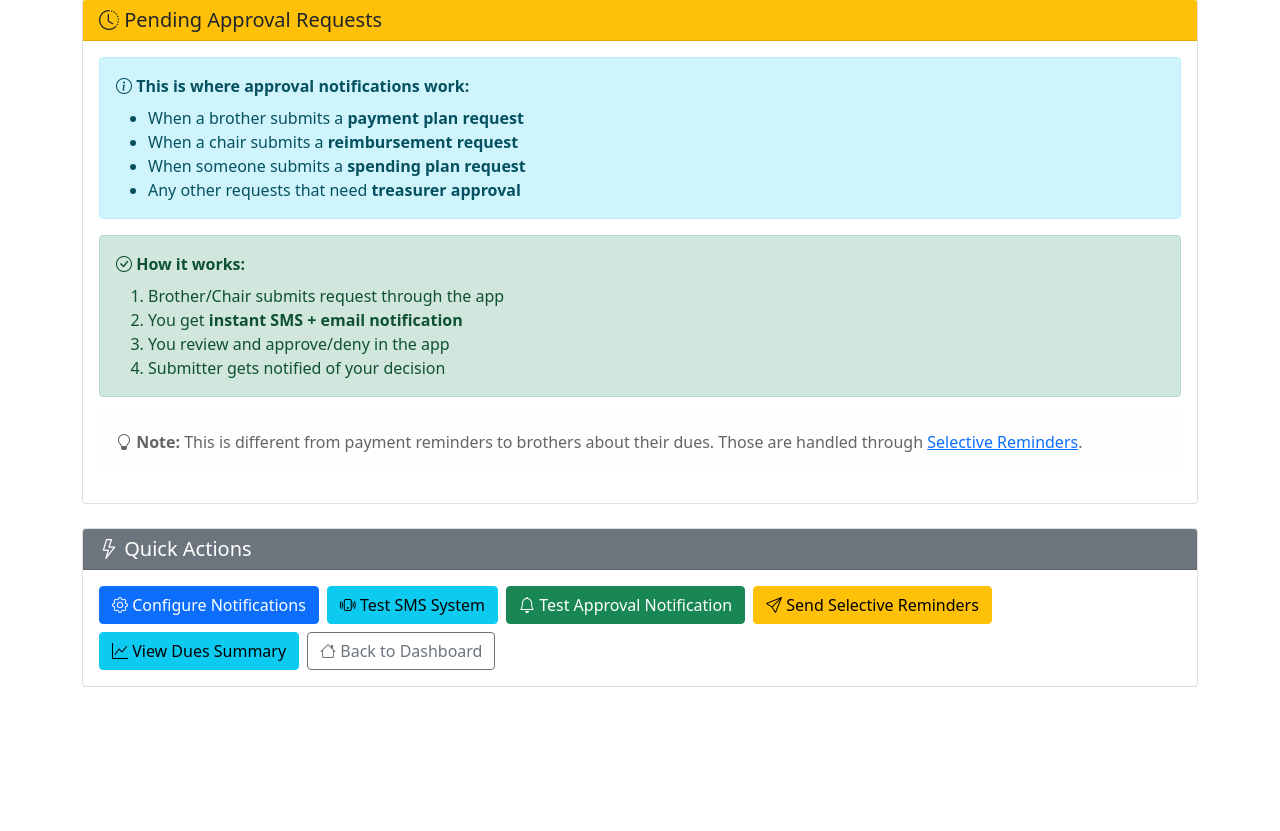
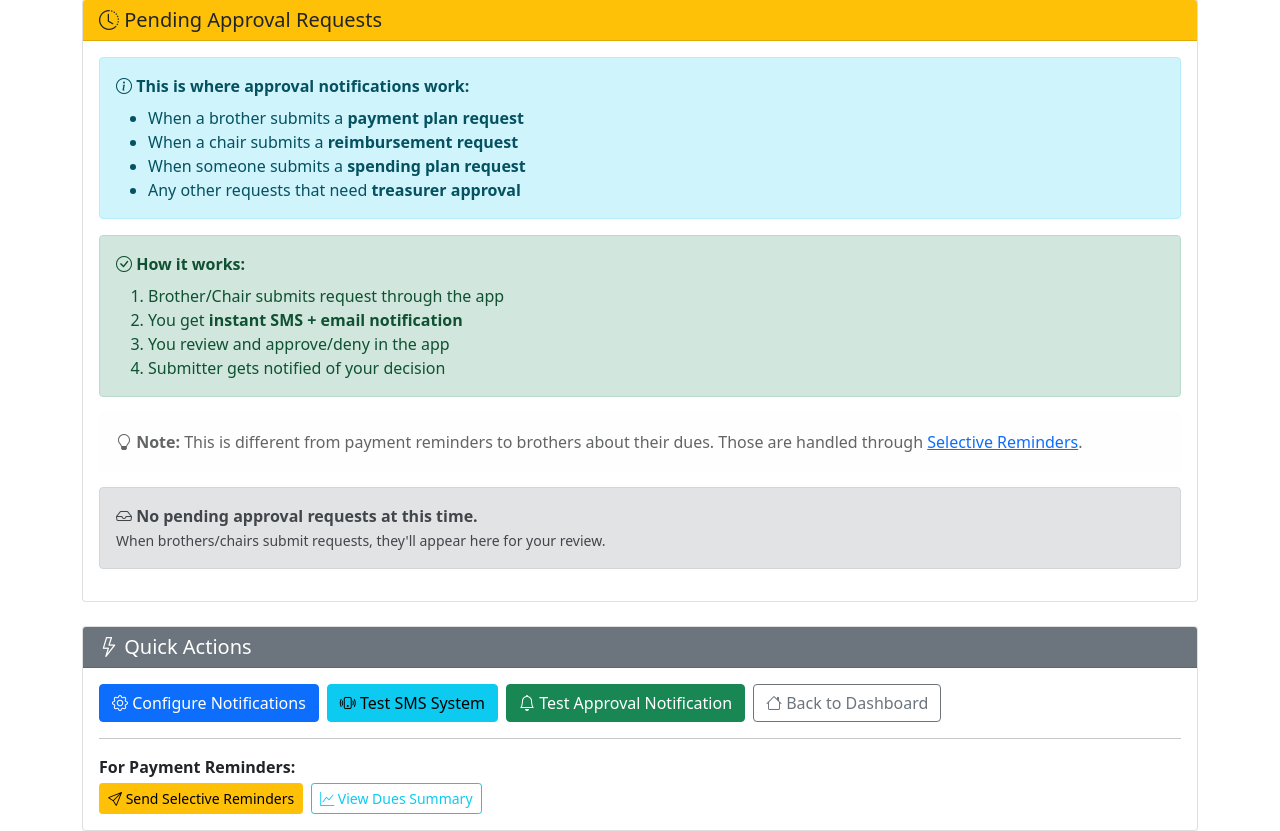
Before and after one commit to jhuphidelts-dot/frat-treasurer-app, a Flask app: page /notifications in a window 1280 px wide. Shown: the part 448-1279 px from the top of the page. Before the commit the page ends 1135 px from the top, so only its background shows below. Run offline with Flask 3, Linux system fonts and the light colour scheme; a user stored in the database is signed in; some libraries are stand-ins or nearby versions.

Commit message:
Remove outstanding balances from notifications dashboard
🎯 Clean Separation:
- Removed all outstanding balance logic from notifications dashboard
- Notifications dashboard now focused ONLY on approval requests
- Outstanding balances handled in selective reminders (where they belong)

🧹 Cleaner Interface:
- No more members with outstanding balances shown in notifications
- Added placeholder for future pending approval requests
- Separated payment reminders to bottom section with smaller buttons
- Focus is clearly on approval requests vs payment collection

📋 What Notifications Dashboard Shows Now:
- Email/SMS configuration status
- How approval notifications work (explanation)
- Test buttons for approval notification system
- Placeholder for pending requests (when they exist)
- Links to payment reminders (separate section)

✅ Perfect Separation:
- Notifications = Approval requests that need treasurer action
- Reminders = Brothers who owe money (handled elsewhere)

```diff
--- a/app.py
+++ b/app.py
@@ -1885,23 +1885,7 @@ def test_approval_notification():
 @app.route('/notifications')
 @require_auth
 def notifications_dashboard():
-    """Simple notifications dashboard"""
-    # Get recent reminders sent
-    recent_reminders = []
-
-    # Get members with outstanding balances for potential reminders
-    members_need_reminder = []
-    for member_id, member in treasurer_app.members.items():
-        balance = treasurer_app.get_member_balance(member_id)
-        if balance > 0:
-            members_need_reminder.append({
-                'id': member_id,
-                'name': member.name,
-                'balance': balance,
-                'contact': member.contact,
-                'contact_type': member.contact_type
-            })
-
+    """Notifications dashboard for approval requests"""
     # Check notification configuration status
     config = treasurer_app.treasurer_config
     email_configured = bool(config.smtp_username and config.smtp_password)
@@ -1914,9 +1898,11 @@ def notifications_dashboard():
         'treasurer_phone': config.phone
     }
 
+    # TODO: In the future, you could add pending approval requests here
+    # For example:
+    # pending_requests = get_pending_approval_requests()
+
     return render_template('notifications_dashboard.html',
-                         members_need_reminder=members_need_reminder,
-                         recent_reminders=recent_reminders,
                          notification_status=notification_status)
 
 @app.route('/ai_assistant', methods=['GET', 'POST'])
--- a/templates/notifications_dashboard.html
+++ b/templates/notifications_dashboard.html
@@ -116,6 +116,15 @@
                             <strong>Note:</strong> This is different from payment reminders to brothers about their dues.
                             Those are handled through <a href="{{ url_for('selective_reminders') }}">Selective Reminders</a>.
                         </div>
+
+                        <!-- Future: This is where pending approval requests will appear -->
+                        <div class="mt-3">
+                            <div class="alert alert-secondary">
+                                <i class="bi bi-inbox"></i>
+                                <strong>No pending approval requests at this time.</strong>
+                                <br><small>When brothers/chairs submit requests, they'll appear here for your review.</small>
+                            </div>
+                        </div>
                     </div>
                 </div>
             </div>
@@ -139,14 +148,20 @@
                             <a href="{{ url_for('test_approval_notification') }}" class="btn btn-success">
                                 <i class="bi bi-bell"></i> Test Approval Notification
                             </a>
-                            <a href="{{ url_for('selective_reminders') }}" class="btn btn-warning">
+                            <a href="{{ url_for('index') }}" class="btn btn-outline-secondary">
+                                <i class="bi bi-house"></i> Back to Dashboard
+                            </a>
+                        </div>
+
+                        <hr class="my-3">
+
+                        <p class="mb-1"><strong>For Payment Reminders:</strong></p>
+                        <div class="d-flex flex-wrap gap-2">
+                            <a href="{{ url_for('selective_reminders') }}" class="btn btn-warning btn-sm">
                                 <i class="bi bi-send"></i> Send Selective Reminders
                             </a>
-                            <a href="{{ url_for('dues_summary_page') }}" class="btn btn-info">
+                            <a href="{{ url_for('dues_summary_page') }}" class="btn btn-outline-info btn-sm">
                                 <i class="bi bi-graph-up"></i> View Dues Summary
-                            </a>
-                            <a href="{{ url_for('index') }}" class="btn btn-outline-secondary">
-                                <i class="bi bi-house"></i> Back to Dashboard
                             </a>
                         </div>
                     </div>
```
